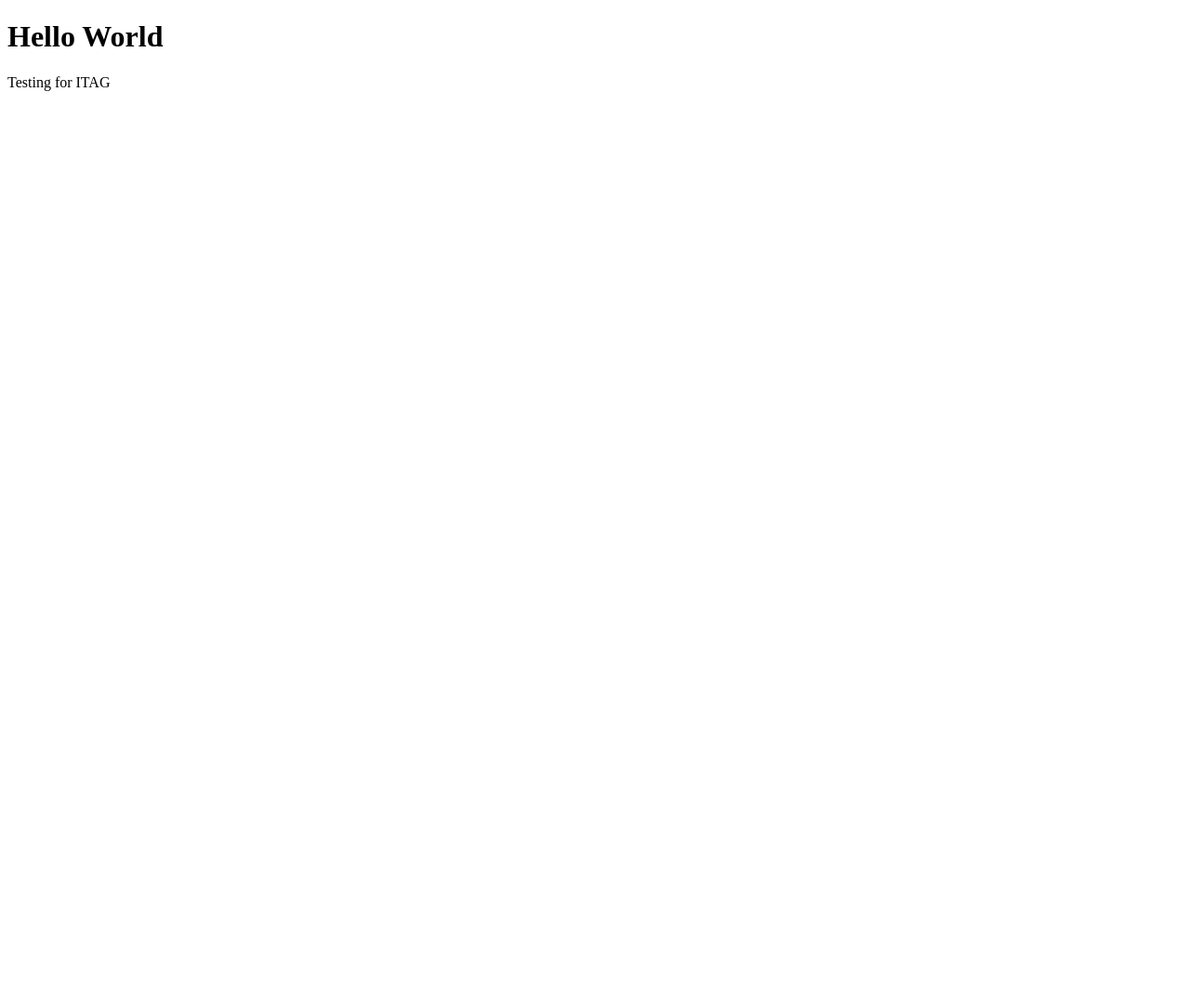
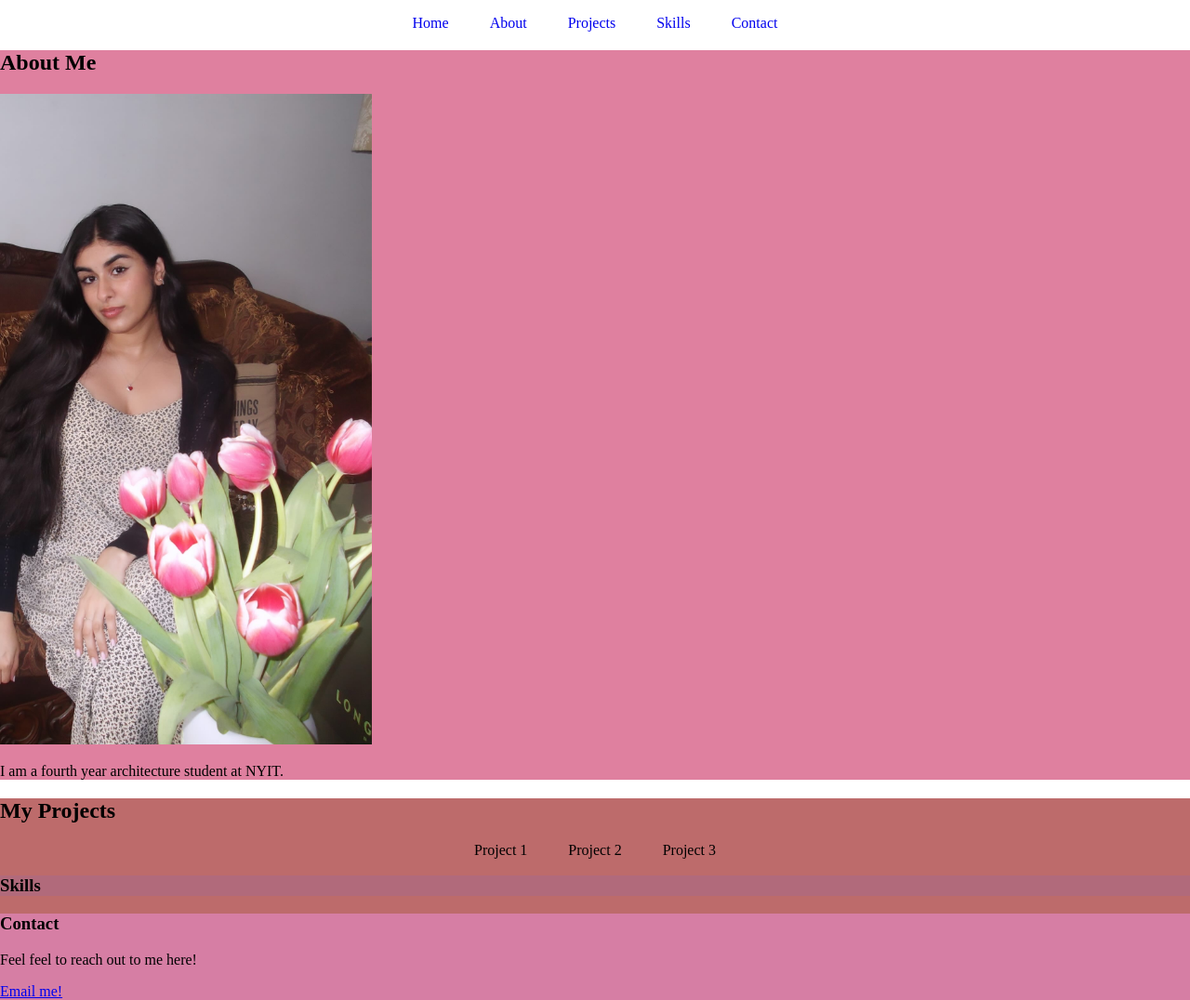
Before and after one commit to anjali836/MyPortfolio, a plain HTML site: page index.html in a window 1280 px wide. Shown: the whole page at 93% size. Before the commit the page ends 800 px from the top, so only its background shows below. Drawn offline with Linux system fonts and the light colour scheme.

Commit message:
Created my landing page and added CSS.

```diff
--- a/index.html
+++ b/index.html
@@ -1,17 +1,58 @@
-<!DOCTYPE html>
-<html lang="en">
+<!-- This is a comment. The browser ignored this. -->
+<!DOCTYPE html> <!-- This tells the browser what kind of file we are writing. -->
+<html lang="en"> <!-- HTML opening tag. -->
 
+<!-- This is important data regarding our file that does not need to be displayed. -->
 <head>
     <meta charset="UTF-8">
     <meta name="viewport" content="width=device-width, initial-scale=1.0">
     <title> Anjali's Portfolio </title>
+    <link href="style.css" rel="stylesheet" type="text/css"/>
 </head>
 
+<!-- This is where most of my code will live and what people will see when they visit your page. -->
 <body>
-    <h1> Hello World </h1>
-    <p> Testing for ITAG </p>
-    <!---This is where most of my code will live-->
+    <header>
+        <nav>
+            <ul>
+                <li> <a href="#">Home</a> </li>
+                <li> <a href="#about">About</a> </li>
+                <li> <a href="#projects">Projects</a> </li>
+                <li> <a href="#skills">Skills</a></li>
+                <li> <a href="#contact">Contact</a> </li>
+            </ul>
+        </nav>
+    </header>
+
+        <main>
+            <section id="about">
+                <h1>About Me</h1>
+                <img src="Profile.JPG" alt="This is an image of me." width="400" height="700"/>
+                <p> I am a fourth year architecture student at NYIT. </p>
+            </section>
+
+            <section id="projects">
+                <h1> My Projects </h1>
+                <ul>
+                    <li> Project 1 </li>
+                    <li> Project 2 </li>
+                    <li> Project 3 </li>
+                </ul>
+
+            <section id="skills">
+                <h1> Skills </h1>
+            </section>
+
+            <section id="contact">
+                <h1> Contact </h1>
+                <p> Feel feel to reach out to me here! </p>
+                <a href="mailto:anjaliarora836@gmail.com">Email me!</a>
+            </section>
+
+
+        </main>
+
 </body>
 
 
-</html>
+</html> <!-- HTML closing tag.  -->
--- /dev/null
+++ b/style.css
@@ -0,0 +1,45 @@
+html {
+    height: 100%;
+    width: 100%;
+}
+
+a:hover{
+    font-size: 32px;
+}
+
+#about {
+    background-color: rgb(223, 128, 159);
+}
+
+#projects {
+    background-color: rgb(189, 107, 107);
+}
+
+#skills {
+    background-color: rgb(177, 106, 123);
+}
+
+#contact {
+    background-color: rgb(214, 126, 164);
+}
+
+ul{
+    list-style: none;
+    text-align: center;
+}
+
+ul li{
+    display: inline;
+}
+
+body{
+    margin: 0;
+}
+
+li{
+    padding-right: 40px;
+}
+
+ul li a{
+    text-decoration: none;
+}
```
Also changed, not shown: Profile.JPG (added).
